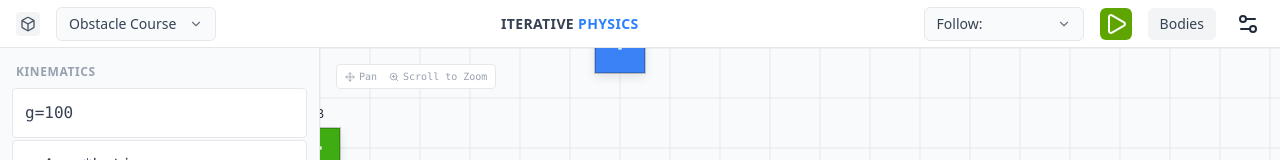
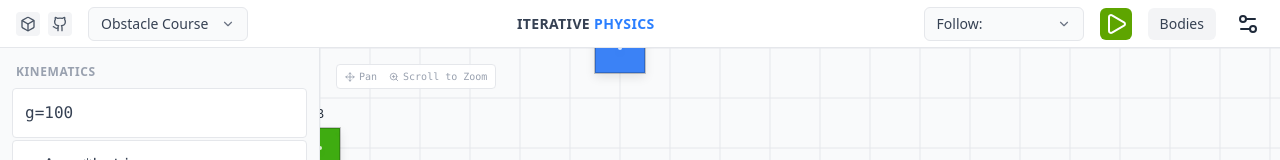
Before and after one commit to durganmcbroom/iterative-physics, a React (Vite) app in the folder web/: page / in a window 1280 px wide. Shown: the top 160 px of the page. Built offline with nearby package versions, Linux system fonts and the light colour scheme.

Commit message:
Added github links.

```diff
--- a/web/src/PhysicsEngine.tsx
+++ b/web/src/PhysicsEngine.tsx
@@ -1,5 +1,5 @@
 import {useEffect, useState} from 'react';
-import {Plus, X, Box, Square, Play, Settings2} from 'lucide-react';
+import {Plus, X, Box, Square, Play, Settings2, GithubIcon} from 'lucide-react';
 import type {Body, BodyFormState, Equation, Shape, Vector} from './types';
 import {createBodyState, calculateRectProperties} from './utils/physics';
 
@@ -132,6 +132,12 @@ export default function PhysicsEngine() {
                                  onClick={toggleLeftSidebar}>
                                 <Box size={16} className="text-gray-600"/>
                             </div>
+                            <a
+                                href={"https://github.com/durganmcbroom/iterative-physics"}
+                                className="p-1 bg-gray-100 rounded cursor-pointer hover:bg-gray-200"
+                            >
+                                <GithubIcon size={16} className="text-gray-600"/>
+                            </a>
                             <div className="flex items-center gap-2">
                                 <h2 className={""}></h2>
                                 <Dropdown options={Templates.map((e) => e.name)} value={template}
--- a/web/src/components/EquationEditor.tsx
+++ b/web/src/components/EquationEditor.tsx
@@ -53,7 +53,7 @@ export const EquationEditor: React.FC<EquationEditorProps> = ({ equations, setEq
                 ))}
             </div>
             <div className="mt-auto p-2 text-[10px] text-gray-400 text-center">
-                Durgan McBroom. AI was used in the development of this frontend. See <a className={"border-b-1 border-gray-300"} href={"https://github.com"}>Github for more info.</a>
+                Durgan McBroom. AI was used in the development of this frontend. See <a className={"border-b-1 border-gray-300"} href={"https://github.com/durganmcbroom/iterative-physics"}>Github for more info.</a>
             </div>
         </div>
     );
```
